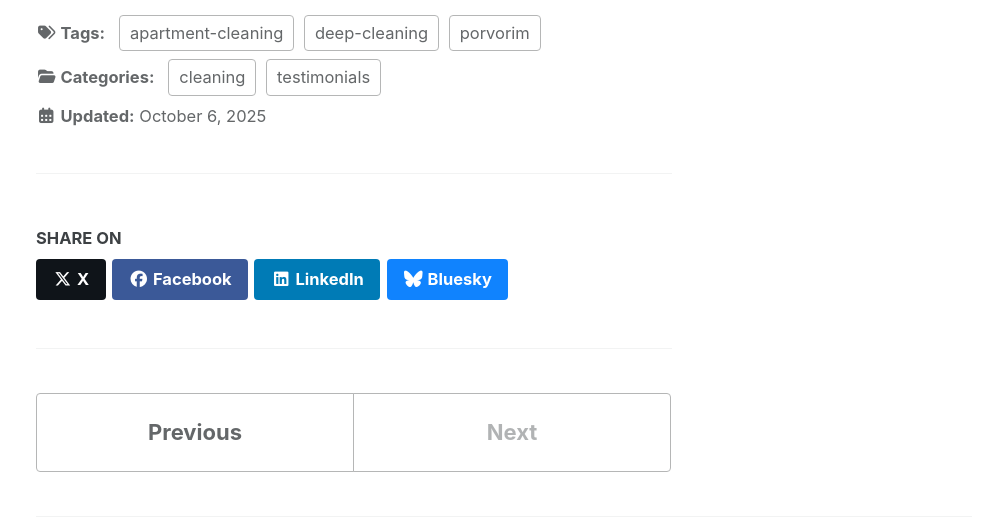
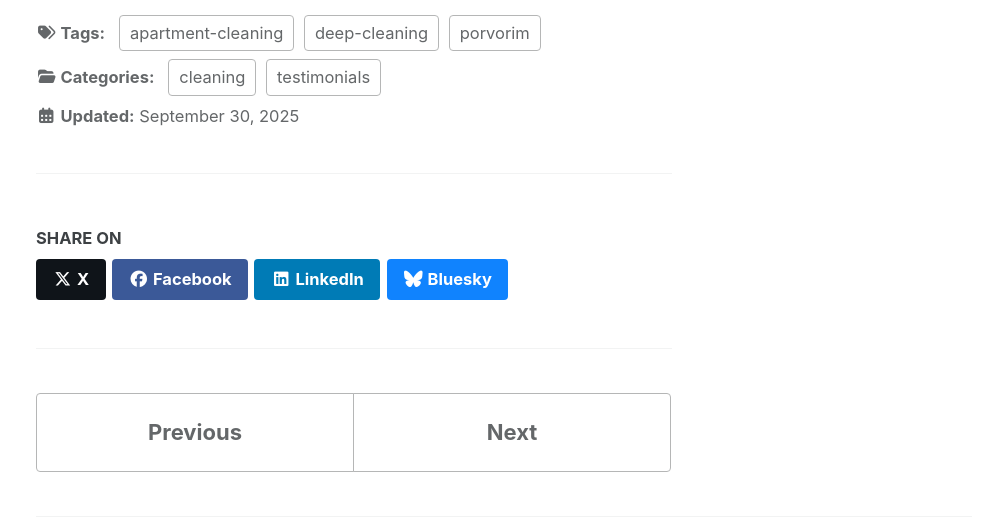
Before and after one commit to goashinecs/goashinecs, a Jekyll site: the page built from _posts/2025-09-30-apartment-cleaning-porvorim.md, in a window 1280 px wide and 900 px high, scrolled down 3317 px. Shown: the part 154-683 px from the top of the window, without its empty margins (286-1280 px from the left). Built offline with Jekyll 4.4.1, drawn with Linux system fonts in a browser that asks for light colours; cached includes are drawn as plain includes.

Commit message:
Update and rename 2025-10-06-apartment-cleaning-porvorim.md to 2025-09-30-apartment-cleaning-porvorim.md

```diff
--- a/_posts/2025-10-06-apartment-cleaning-porvorim.md
+++ b/_posts/2025-09-30-apartment-cleaning-porvorim.md
@@ -1,7 +1,7 @@
 ---
 layout: single
 title: "Apartment Cleaning in Porvorim – Clean, Sanitized, and Stress-Free"
-date: 2025-10-06
+date: 2025-09-30
 author: Goa Shine Cleaning Services
 categories: [cleaning, testimonials]
 tags: [apartment-cleaning, porvorim, deep-cleaning]
```
